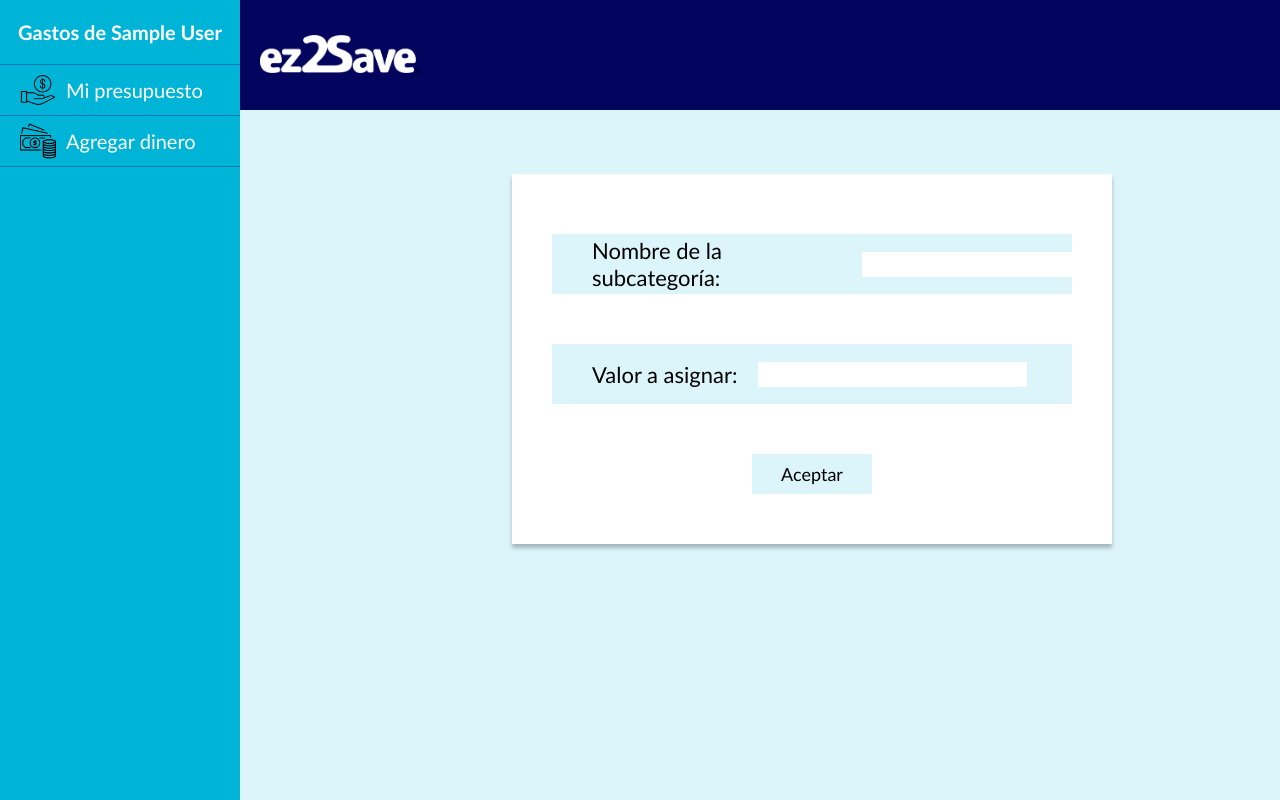
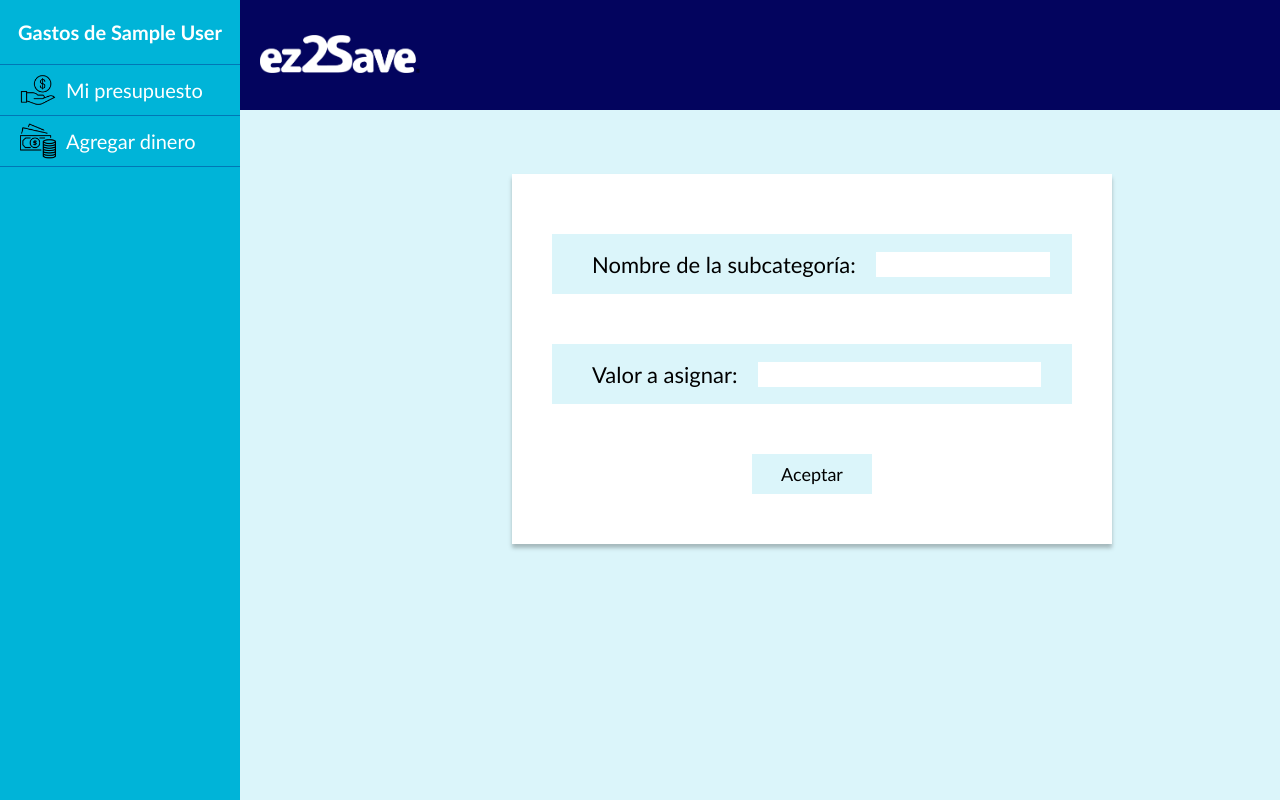
Before and after one commit to rubentc99/ez2Save, a PHP site: page /create_subcategory.php in a window 1280 px wide. Run offline with PHP 8.4, Linux system fonts and the light colour scheme; the visitor is signed in with stand-in values (Sample User, id 1); data that the repository does not hold is empty.

Commit message:
TFG terminado (sin revision)
a falta de una revision final

```diff
--- a/gestor/clases/Categoria.php
+++ b/gestor/clases/Categoria.php
@@ -102,7 +102,7 @@ class Categoria
             <div class='category_name' style='width:300px; margin-left: 15px'><p>$this->nombre</p></div>
             <div class='category_price' style='width: 100px; margin-left: 290px'><p>$this->precio €</p></div>
             <!--en el botón de añadir subcategoría, ncesito mandar el id de la categoría para asociarlo al objeto subcategoria-->
-            <div class='add_subcategory_icon' style='margin-left: 445px'><a href='./create_subcategory.php?idCategoria=".$this->idCategoria."'><img src='./img/plus_black.png'></a></div>
+            <div class='add_subcategory_icon' style='margin-left: 435px'><a href='./create_subcategory.php?idCategoria=".$this->idCategoria."'><img src='./img/plus_black.png'></a></div>
             <div class='list_category_edit_icon' style='margin-left: 10px'><a href='./create_category.php?id=".$this->idCategoria."'><img src='./img/editar.png'></a></div>
             <div class='list_category_delete_icon' style='margin-left: 10px'><a href='javascript:borrarCategoria(".$this->idCategoria.")'><img src='./img/delete.png'></a></div>
         </div>";
--- a/gestor/clases/SubCategoria.php
+++ b/gestor/clases/SubCategoria.php
@@ -119,7 +119,7 @@ class SubCategoria
         $html = "<div class='subcategory_content'>
             <a href='./view_subcategory.php?id=".$this->id."'><div class='subcategory_name' style='width: 150px; margin-left: 55px'><p>$this->nombre</p></a></div>
             <div class='precios' style='width: 60px;margin-left: 436px'><p>$this->precio €</p></div>
-            <div class='view_subcategory_edit_icon' style='width: 25px;margin-left: 520px'><a href='./create_subcategory.php?idSubcategoria=".$this->id."&idCategoria=".$this->idCategoria."'><img src='./img/editar.png'></a></div>
+            <div class='view_subcategory_edit_icon' style='width: 25px;margin-left: 510px'><a href='./create_subcategory.php?idSubcategoria=".$this->id."&idCategoria=".$this->idCategoria."'><img src='./img/editar.png'></a></div>
             <div class='view_subcategory_delete_icon' style='margin-left: 10px'><a href='javascript:borrarSubcategoria(".$this->id.")'><img src='./img/delete.png'></a></div>
         </div>";
         return $html;
--- a/gestor/clases/Usuario.php
+++ b/gestor/clases/Usuario.php
@@ -171,7 +171,7 @@ class Usuario
     public function registro($id, $nombre, $apellidos, $email, $pass){
         $conexion = new Bd();
         $permiso = 0;
-        $pass=md5($pass); //añado el cifrado md5 a la contraseña
+        $pass = md5($pass); //añado el cifrado md5 a la contraseña
         $sql = "INSERT INTO ".$this->tabla." (id,permiso,nombre,apellidos,email,pass) VALUES ('$id','$permiso','$nombre','$apellidos','$email','$pass');";
         //echo $sql;
         $res = $conexion->consulta($sql);
--- a/gestor/create_category.php
+++ b/gestor/create_category.php
@@ -37,12 +37,12 @@
         <form id="form_category" name="category" action="<?php echo $_SERVER['PHP_SELF'] ?>" method="post">
             <input type="hidden" name="id" value="<?php echo $categoria->getId()?>">
             <div class="form_category_name">
-                <label>Nombre de la categoría: </label><input type="text" name="nombre" value="<?php echo $categoria->getNombre()?>">
+                <label>Nombre de la categoría: </label><input type="text" id="nombre" name="nombre" value="<?php echo $categoria->getNombre()?>">
             </div>
             <div class="form_category_money">
-                <label>Valor a asignar: </label><input type="text" name="precio" value="<?php echo $categoria->getPrecio()?>">
+                <label>Valor a asignar: </label><input type="text" id="dinero" name="precio" value="<?php echo $categoria->getPrecio()?>">
             </div>
-            <div class="btn_insert_category"><input id="insert_category_button" type="submit" value="Aceptar"></div>
+            <div class="btn_insert_category"><input type="button" id="insert_category_button" onclick="validarCategoria()" value="Aceptar"></div>
         </form>
     </div>
 </section>
--- a/gestor/create_subcategory.php
+++ b/gestor/create_subcategory.php
@@ -4,22 +4,6 @@
     require_once "includes/protect.php";
 
     $subcategoria = new Subcategoria();
-
-    //var_dump($_GET);
-
-    //con este switch lo que hago es distinguir entre los distintos valores que pueden venir por $_GET y depende del valor, asignar un valor al idGET
-    /*if(isset($_GET)) {
-        switch (key($_GET)){
-            case ('idCategoria'):{
-                $idGET = $_GET['idCategoria'];
-            }
-            case('idSubcategoria'):{
-                $idGET = $_GET['idSubcategoria'];
-                echo "entra";
-            }
-        }
-    }*/
-
 
     /***
      * Con estos if's lo que hago es asociar el valor a la variable $idGET dependiendo del valor que entre por $_GET.
@@ -31,24 +15,6 @@
     } else if(isset($_GET['idSubcategoria'])){
         $idGET = $_GET['idSubcategoria'];
     }
-    //sólo entrará en el primer get y de esta forma quedará definido el valor de $idGET
-
-    /*
-    //Si viene un idCategoria por _GET es porque queremos añadir una subcategoría nueva
-    if(isset($_GET['idCategoria']) && !empty($_GET['idCategoria'])){ //si hay algo instaciado en el post llamado id, y si no está vacío
-        $subcategoria->setIdCategoria($_GET);
-    }*/
-
-    //con este echo compruebo que por GET viene el id de la categoria seleccionada
-
-    /*
-    //si el post está instanciado y trae información, es porque queremos hacer la inserción
-    if(isset($_POST) && !empty($_POST)){
-        //var_dump($_POST);
-        $subcategoria->insertar($_POST, "subcategorias"); //inserto los datos del post
-        //header('location:home.php');
-    }
-    */
 
     //si viene por get un id
     if(isset($_GET['idSubcategoria']) && !empty($_GET['idSubcategoria'])){ //si hay algo instaciado en el post llamado id, y si no está vacío
@@ -81,17 +47,17 @@
             include "includes/aside.php";
         ?>
         <section>
-            <div class="category_creation_div">
+            <div class="subcategory_creation_div">
                 <form id="form_category" name="category" action="<?php echo $_SERVER['PHP_SELF'] ?>" method="post">
                     <input type="hidden" name="id" value="<?php echo $subcategoria->getId()?>">
                     <input type="hidden" name="idCategoria" value="<?php echo $idGET?>">
-                    <div class="form_category_name">
-                        <label id="category_name_label">Nombre de la subcategoría: </label><input id="category_name_input" type="text" name="nombre" value="<?php echo $subcategoria->getNombre()?>">
+                    <div class="form_subcategory_name">
+                        <label>Nombre de la subcategoría: </label><input id="nombre" type="text" name="nombre" value="<?php echo $subcategoria->getNombre()?>">
                     </div>
-                    <div class="form_category_money">
-                        <label>Valor a asignar: </label><input id="pass" type="text" name="precio" value="<?php echo $subcategoria->getPrecio()?>">
+                    <div class="form_subcategory_money">
+                        <label>Valor a asignar: </label><input id="dinero" type="text" name="precio" value="<?php echo $subcategoria->getPrecio()?>">
                     </div>
-                    <div class="btn_insert_category"><input id="insert_category_button" type="submit" value="Aceptar"></div>
+                    <div class="btn_insert_subcategory"><input id="insert_subcategory_button" onclick="validarCategoria()" type="button" value="Aceptar"></div>
                 </form>
             </div>
         </section>
--- a/gestor/css/style.css
+++ b/gestor/css/style.css
@@ -3,7 +3,12 @@
     margin: 0;
     padding: 0;
 }
-
+html, body{
+    height: 100%;
+}
+aside{
+    overflow: hidden;
+}
 /*///////////////////// INDEX ///////////////////////////*/
 .dark_header_index{ /*header azul oscuro parte superior*/
     height: 80px;
@@ -447,7 +452,7 @@ body{ /*color de fondo*/
 .form_category_name input{ /*input del nombre de la categoria*/
     border: none;
     height: 25px;
-    width: 205px; /*poniendo 205 de ancho, dejo 40px de margen a la derecha que es igual al margen izquierdo*/
+    width: 200px; /*poniendo 205 de ancho, dejo 40px de margen a la derecha que es igual al margen izquierdo*/
     font-size: 18px;
     padding-left: 5px; /*para que haya un mini espacio desde el comienzo del cuadro al texto que se escriba*/
 }
@@ -464,7 +469,7 @@ body{ /*color de fondo*/
 .form_category_money input{ /*input del dinero de la categoria*/
     border: none;
     height: 25px;
-    width: 278px; /*poniendo 205 de ancho, dejo 40px de margen a la derecha que es igual al margen izquierdo*/
+    width: 278px; /*poniendo 278 de ancho, dejo 40px de margen a la derecha que es igual al margen izquierdo*/
     font-size: 18px;
     padding-left: 5px; /*para que haya un mini espacio desde el comienzo del cuadro al texto que se escriba*/
 }
@@ -538,6 +543,70 @@ body{ /*color de fondo*/
 .view_category_edit_icon img, .view_category_delete_icon img{ /*iconos de editar y borrar*/
     width: 100%;
 }
+/*/////////// CREATE SUBCATEGORY //////////////////*/
+.subcategory_creation_div{ /*div general de crear subcategoria*/
+    width: 600px;
+    height: 370px;
+    background-color: #FFFFFF;
+    margin: 5% 0 0 40%;
+    box-shadow: 0 4px 4px rgba(0, 0, 0, 0.25);
+    overflow: auto; /*soluciona el problema del margin-top que no funcionaba*/
+}
+.form_subcategory_name{ /*div del nombre de la subcategoria*/
+    width: 520px;
+    height: 60px;
+    background-color: #DBF5FA;
+    margin-top: 60px;
+    margin-left: 40px;
+    display: flex;
+    justify-content: flex-start;
+    align-items: center;
+}
+.form_subcategory_name label, .form_subcategory_money label{ /*label del nombre de la subcategoria y del precio*/
+    padding-left: 40px;
+    padding-right: 20px;
+    font-size: 22px;
+    color: #000000;
+}
+.form_subcategory_name input{ /*input del nombre de la subcategoria*/
+    border: none;
+    height: 25px;
+    width: 169px; /*poniendo 169 de ancho, dejo 40px de margen a la derecha que es igual al margen izquierdo*/
+    font-size: 18px;
+    padding-left: 5px; /*para que haya un mini espacio desde el comienzo del cuadro al texto que se escriba*/
+}
+.form_subcategory_money{ /*div del dinero de la subcategoria*/
+    width: 520px;
+    height: 60px;
+    background-color: #DBF5FA;
+    margin-top: 50px;
+    margin-left: 40px;
+    display: flex;
+    justify-content: flex-start;
+    align-items: center;
+}
+.form_subcategory_money input{ /*input del dinero de la subcategoria*/
+    border: none;
+    height: 25px;
+    width: 278px; /*poniendo 278 de ancho, dejo 40px de margen a la derecha que es igual al margen izquierdo*/
+    font-size: 18px;
+    padding-left: 5px; /*para que haya un mini espacio desde el comienzo del cuadro al texto que se escriba*/
+}
+.btn_insert_subcategory{ /*caja en la que está metido el botón de login*/
+    height: 40px;
+    width: 120px;
+    margin: 50px auto 0 auto; /*80 por abajo*/
+    background-color: #DBF5FA;
+}
+#insert_subcategory_button{ /*propio botón del login*/
+    height: 100%;
+    width: 100%;
+    background-color: #DBF5FA;
+    font-size: 18px;
+    cursor: pointer;
+    border: none;
+}
+
 /*///////// VIEW_SUBCATEGORY /////////////*/
 .view_subcategory{ /*div general del ver categoria*/
     height: 100%;
@@ -579,8 +648,8 @@ body{ /*color de fondo*/
 .view_subcategory_edit_icon img, .view_subcategory_delete_icon img{ /*imagenes de editar y de borrar*/
     width: 100%;
 }
-/*/////////// DINERO ////////////*/
-.create_money_div{ /*div general de crear categoria*/
+/*/////////// AGREGAR DINERO ////////////*/
+.create_money_div{ /*div general de agregar dinero*/
     width: 600px;
     height: 250px;
     background-color: #FFFFFF;
@@ -588,7 +657,7 @@ body{ /*color de fondo*/
     box-shadow: 0 4px 4px rgba(0, 0, 0, 0.25);
     overflow: auto;
 }
-.form_category_money{ /*div del dinero de la categoria*/
+.form_category_money{ /*div del dinero*/
     width: 520px;
     height: 60px;
     background-color: #DBF5FA;
@@ -598,26 +667,26 @@ body{ /*color de fondo*/
     justify-content: flex-start;
     align-items: center;
 }
-.form_category_money label{ /*label del nombre de la categoria y del precio*/
+.form_category_money label{ /*label del dinero*/
     padding-left: 40px;
     padding-right: 20px;
     font-size: 22px;
     color: #000000;
 }
-.form_category_money input{ /*input del dinero de la categoria*/
+.form_category_money input{
     border: none;
     height: 25px;
-    width: 264px; /*poniendo 205 de ancho, dejo 40px de margen a la derecha que es igual al margen izquierdo*/
+    width: 264px; /*poniendo 264 de ancho, dejo 40px de margen a la derecha que es igual al margen izquierdo*/
     font-size: 18px;
     padding-left: 5px; /*para que haya un mini espacio desde el comienzo del cuadro al texto que se escriba*/
 }
-.btn_insert_category{ /*caja en la que está metido el botón de login*/
+.btn_insert_category{ /*caja en la que está metido el botón de aceptar*/
     height: 40px;
     width: 120px;
     margin: 50px auto 0 auto; /*80 por abajo*/
     background-color: #DBF5FA;
 }
-#insert_category_button{ /*propio botón del login*/
+#insert_category_button{ /*propio botón de aceptar*/
     height: 100%;
     width: 100%;
     background-color: #DBF5FA;
--- a/gestor/home.php
+++ b/gestor/home.php
@@ -45,7 +45,6 @@
                         <a href="add_money.php?id=1"><img src="img/pencil.png"></a>
                     </div>
                 </div>
-
             </div>
         </div>
     </header>
--- a/gestor/register.php
+++ b/gestor/register.php
@@ -42,7 +42,6 @@
             <div class="bottom_box_border">
                 <div class="txt_top"><p>Registrarse</p></div>
             </div>
-
             <form id="form_register" name="register" action="<?php echo $_SERVER['PHP_SELF'] ?>" method="post">
                 <input type="hidden" name="id" value="<?php echo $usuario->getId()?>">
                 <div class="register_form_box_1">
@@ -72,10 +71,10 @@
                 <div class="register_form_box_5">
                     <div class="register_password2_box">
                         <label id="register_password2_label">Repetir contraseña:</label>
-                    <input id="register_password2_input" type="password">
+                        <input id="register_password2_input" id="pass2" type="password">
                     </div>
                 </div>
-            <div class="btn_register_box"><input id="btn_register" type="submit" value="Entrar"></div>
+                <div class="btn_register_box"><input onclick="validarRegistro()" id="btn_register" type="button" value="Entrar"></div>
             </form>
         <div class="register_text"><a href="index.php">¿Ya tienes cuenta? Inicia sesión</a></div>
     </section>
```
Also changed, not shown: gestor/add_money.php (+4 -15 lines), gestor/js/script.js (+161 -0 lines). Lines whose indentation alone changed are shown as unchanged.
